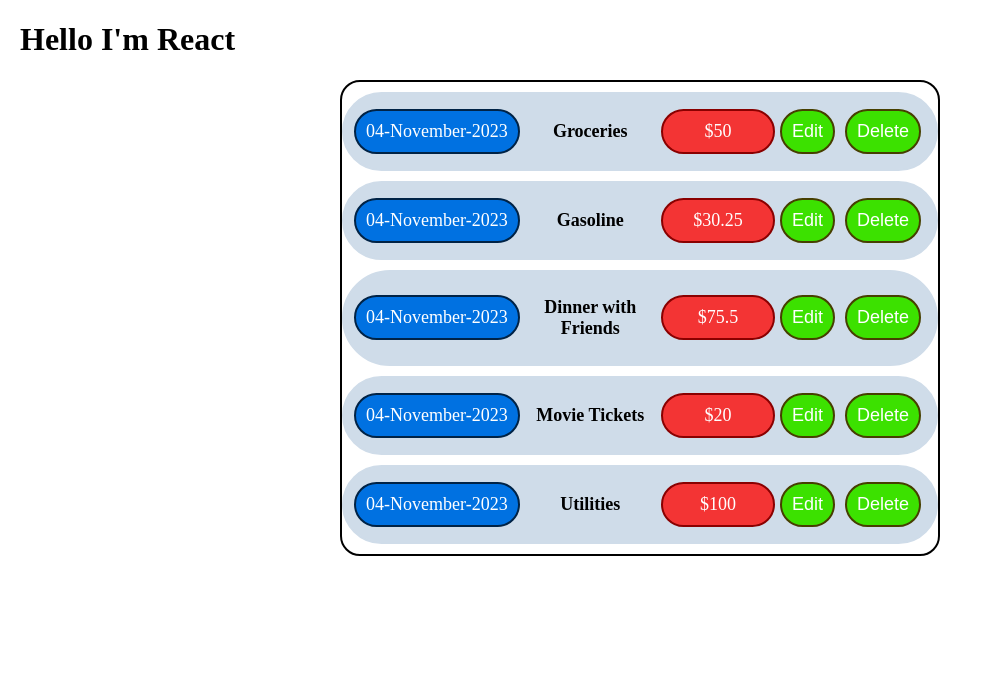
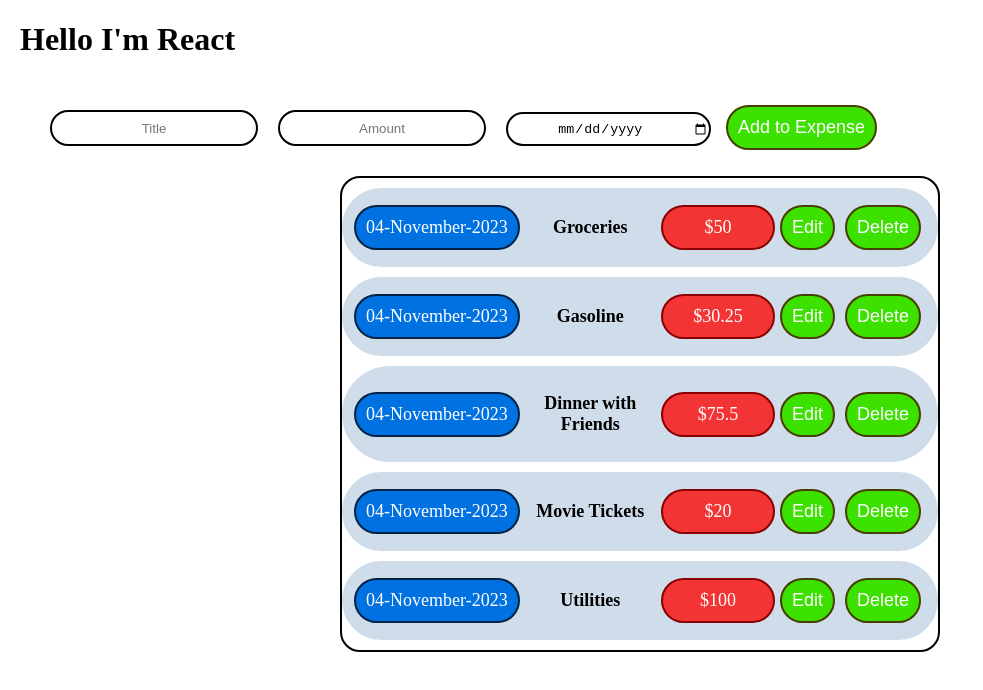
Before and after one commit to omkaralmale/Sharp-webDev-main, a React (Create React App) app in the folder Full-Stack/front-end development/expense_tracker/: page / in a window 1280 px wide. Shown: the top 690 px of the page, without its empty margins (0-983 px from the left). Built offline with nearby package versions, Linux system fonts and the light colour scheme.

Commit message:
log form using vanilla JS

```diff
--- a/Full-Stack/front-end development/expense_tracker/src/App.css
+++ b/Full-Stack/front-end development/expense_tracker/src/App.css
@@ -38,6 +38,24 @@
   color: #61dafb;
 }
 
+input {
+  border: 2px solid black;
+  width: 200px;
+  height: 30px;
+  margin: 10px;
+  text-align: center;
+  border-radius: 50px;
+  -webkit-border-radius: 50px;
+  -moz-border-radius: 50px;
+  -ms-border-radius: 50px;
+  -o-border-radius: 50px;
+}
+form {
+  display: flex;
+  padding: 20px;
+  display: inline-block;
+}
+
 @keyframes App-logo-spin {
   from {
     transform: rotate(0deg);
--- a/Full-Stack/front-end development/expense_tracker/src/App.js
+++ b/Full-Stack/front-end development/expense_tracker/src/App.js
@@ -1,5 +1,6 @@
 import "./App.css";
 import ExpenseItem from "./components/ExpenseItem.js";
+import ExpenseForm from "./components/ExpenseForm.js";
 
 const App = () => {
   const expense = [
@@ -34,6 +35,7 @@
   return (
     <>
       <h1>Hello I'm React</h1>
+      <ExpenseForm />
       <div className="outer">
         {expense.map((expense) => (
           <ExpenseItem
--- /dev/null
+++ b/Full-Stack/front-end development/expense_tracker/src/components/ExpenseForm.js
@@ -0,0 +1,21 @@
+const ExpenseForm = () => {
+  //create eventlistener to print value of title amount and date
+  const handleSubmit = (e) => {
+    e.preventDefault();
+    console.log(e.target.title.value);
+    console.log(e.target.amount.value);
+    console.log(e.target.date.value);
+  };
+  return (
+    <>
+      <form onSubmit={handleSubmit}>
+        <input type="text" name="title" placeholder="Title" />
+        <input type="text" name="amount" placeholder="Amount" />
+        <input type="date" name="date" placeholder="Date" />
+        <button type="submit">Add to Expense</button>
+      </form>
+    </>
+  );
+};
+
+export default ExpenseForm;
--- a/Full-Stack/front-end development/expense_tracker/src/components/ExpenseItem.js
+++ b/Full-Stack/front-end development/expense_tracker/src/components/ExpenseItem.js
@@ -18,10 +18,9 @@
   return (
     <div className="container">
       {" "}
-      {/* Change class to className */}
       <div className="item">
         <ExpenseDate date={props.date} />
-        <h2 className="title-ex">{title}</h2> {/* Use state variable 'title' */}
+        <h2 className="title-ex">{title}</h2>
         <div className="expense">${amount}</div>
         <button onClick={clickEdit}>Edit</button>
         <button onClick={clickDelete}>Delete</button>
```
